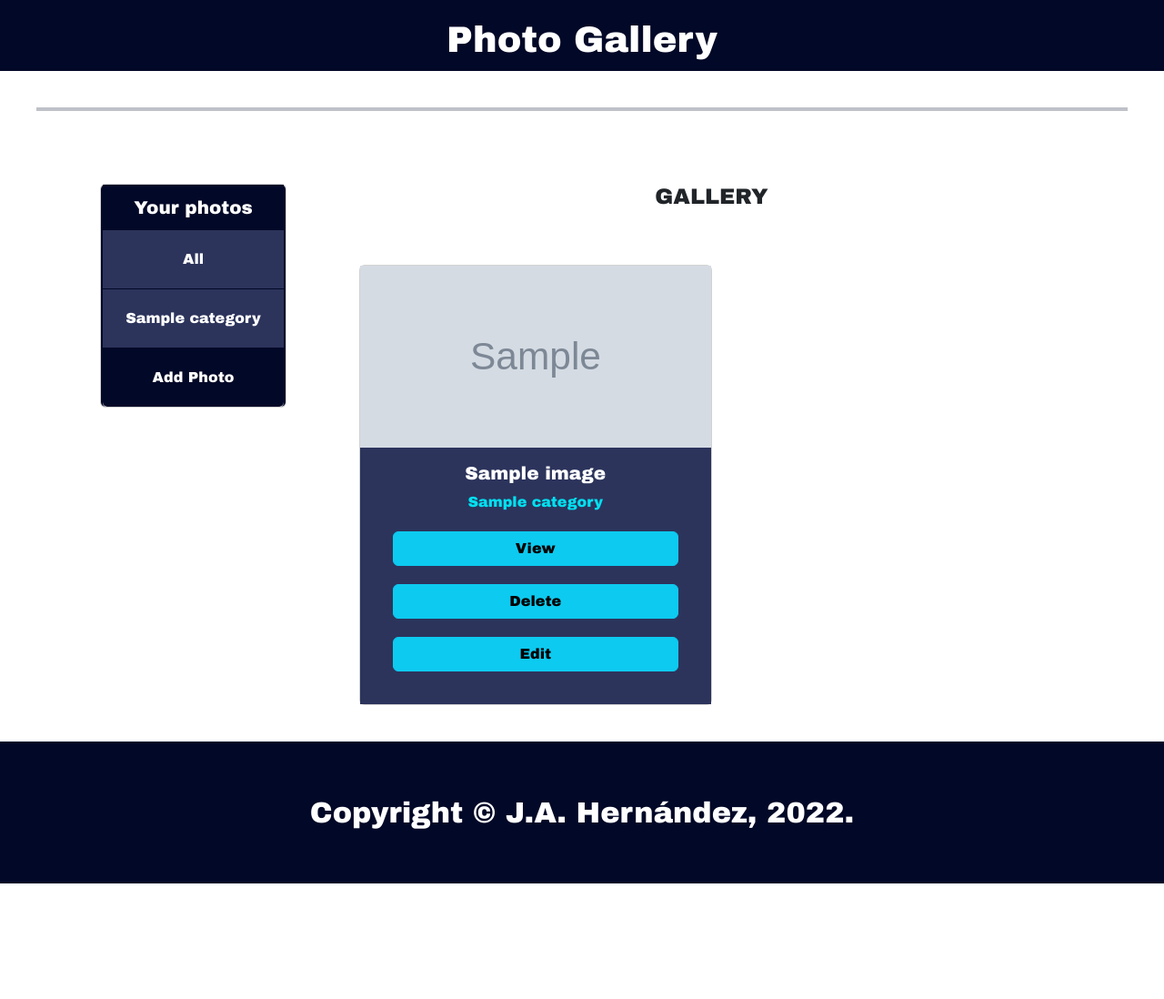
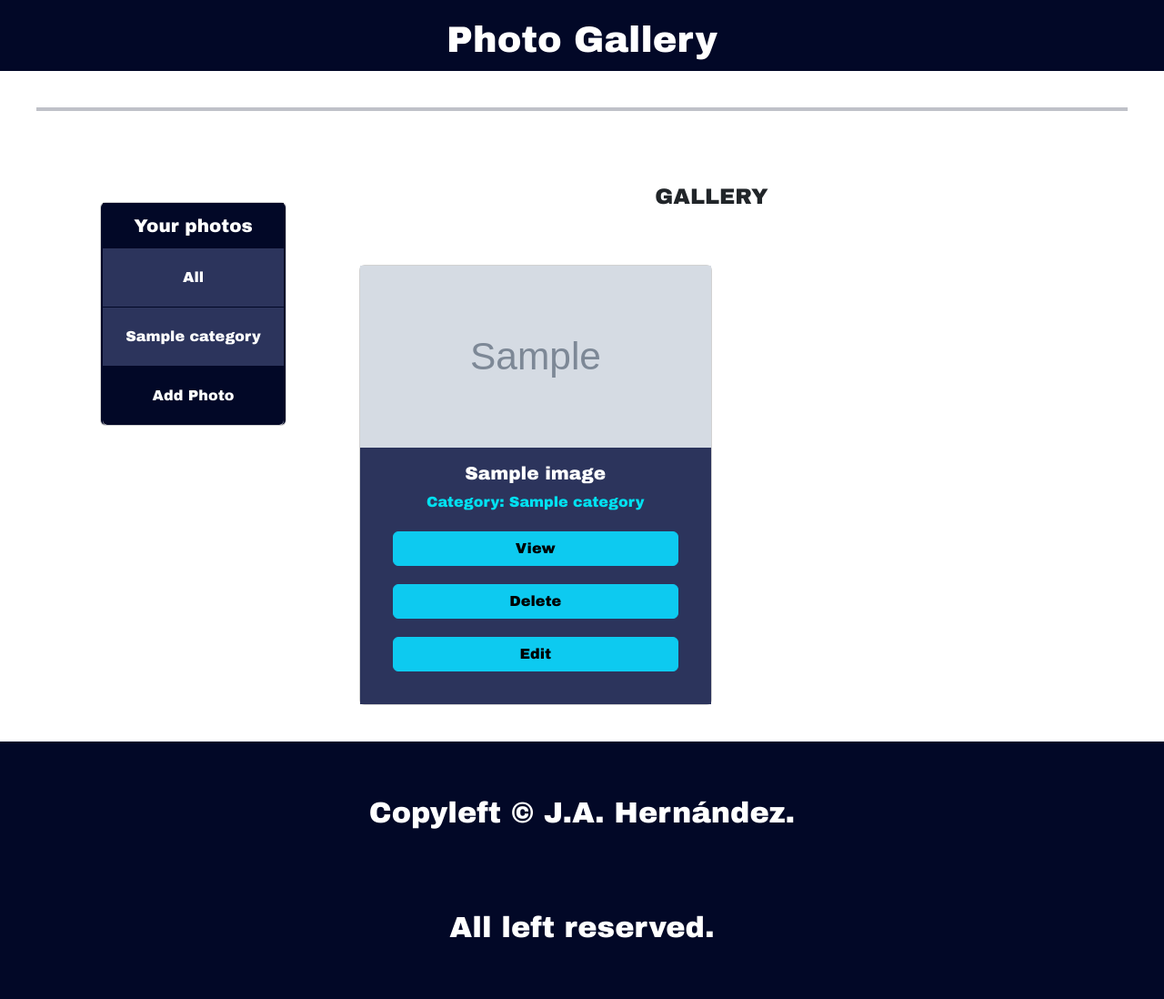
Before and after one commit to albertiaedev/photoapp, a Django app: template photoapp/app/templates/app/gallery.html in a window 1280 px wide. Shown: the whole page at 91% size. Before the commit the page ends 971 px from the top, so only its background shows below. Run offline with Django 3.2, Linux system fonts and the light colour scheme; the template is opened without the code that fills it: most values are stand-ins (such as "Sample title", 1, 10 or a date in 2020); grey boxes marked "Sample" are stand-in pictures.

Commit message:
Modified the footer

```diff
--- a/photoapp/app/templates/app/gallery.html
+++ b/photoapp/app/templates/app/gallery.html
@@ -42,6 +42,9 @@
       color: #fff;
       background: #020827;
       text-decoration: none;
+    }
+    .card {
+      margin-top: 20px;
     }
     .card-img-thumbnail {
       height: 200px;
@@ -125,15 +128,17 @@
           <h4 class="gallery-title">GALLERY</h4>
 
             {% for photo in photos %}
+            <div class="row-md-3">
               <div class="col-md-6">
                 <div class="card">
                   <img src="{{photo.image.url}}" class="card-img-thumbnail" alt="...">
                   <div class="card-body">
                     <h5 class="card-title">{{photo.image.name}}</h5>
-                  <a href="#" class="card-category">{{photo.category.name}}</a>
+                    <a href="#" class="card-category">Category: {{photo.category.name}}</a>
                     <a href="{% url 'photo' photo.id %}" class="btn btn-info">View</a>
                     <a href="#" class="btn btn-info">Delete</a>
                     <a href="#" class="btn btn-info">Edit</a>
+                  </div>
                 </div>
               </div>
             </div>
@@ -148,7 +153,8 @@
     </div>
 
     <footer>
-      <h2 class="copy">Copyright &copy; J.A. Hernández, 2022.</h2>
+      <h2 class="copy">Copyleft &copy; J.A. Hernández.</h2>
+      <h2 class="copy">All left reserved.</h2>
     </footer>
 
     <script src="https://cdn.jsdelivr.net/npm/bootstrap@5.2.3/dist/js/bootstrap.bundle.min.js" integrity="sha384-kenU1KFdBIe4zVF0s0G1M5b4hcpxyD9F7jL+jjXkk+Q2h455rYXK/7HAuoJl+0I4" crossorigin="anonymous"></script>
```
Lines whose indentation alone changed are shown as unchanged.
